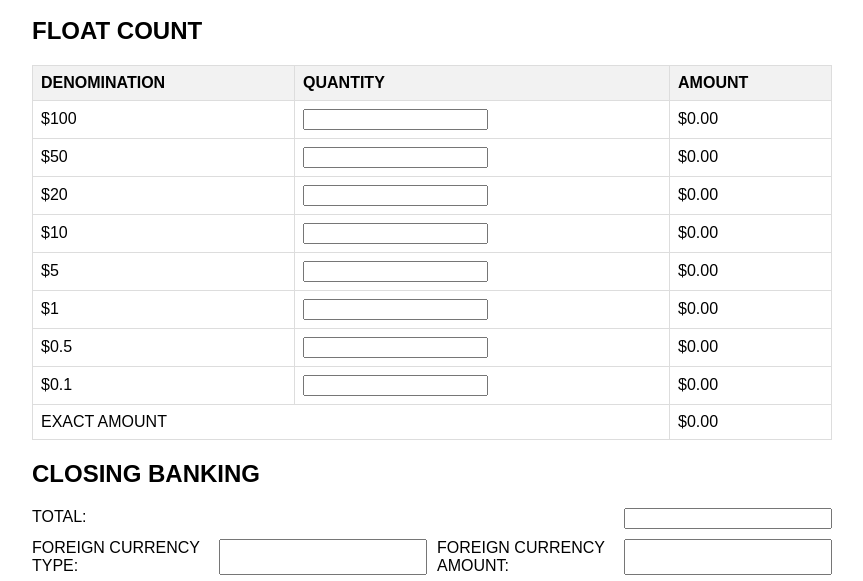
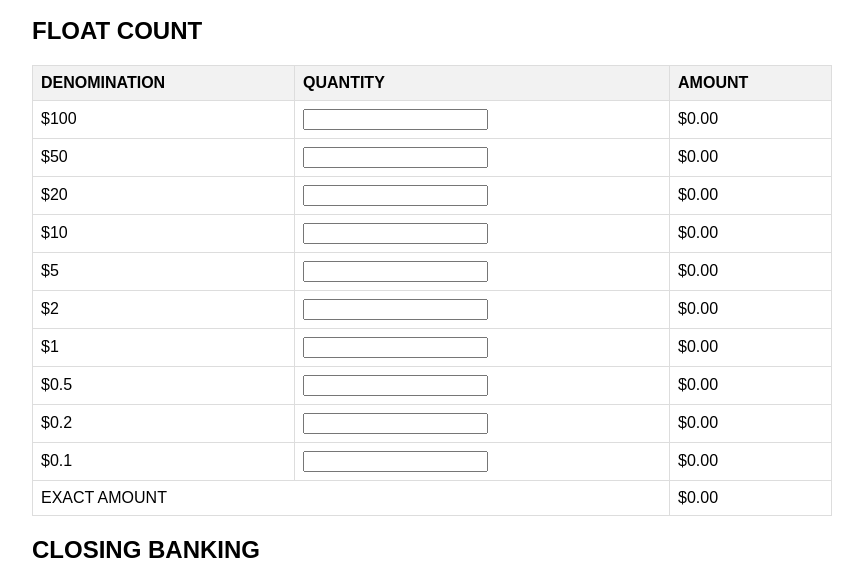
Before and after one commit to Jhurds/daily-float-count, a website: page index.html in a window 1280 px wide. Shown: the part 149-730 px from the top of the page, without its empty margins (208-1071 px from the left). Drawn offline with Linux system fonts and the light colour scheme.

Commit message:
Add missing 2 and 0.2 denomination

```diff
--- a/index.html
+++ b/index.html
@@ -117,14 +117,24 @@
                 <td>$<span class="amount">0.00</span></td>
             </tr>
             <tr>
+                <td>$2</td>
+                <td><input type="number" name="quantity-2" data-denomination="2" class="quantity-input"></td>
+                <td>$<span class="amount">0.00</span></td>
+            </tr>
+            <tr>
                 <td>$1</td>
                 <td><input type="number" name="quantity-1" data-denomination="1" class="quantity-input"></td>
                 <td>$<span class="amount">0.00</span></td>
             </tr>
             <tr>
-                          <tr>
+            <tr>
                 <td>$0.5</td>
                 <td><input type="number" name="quantity-0.5" data-denomination="0.5" class="quantity-input"></td>
+                <td>$<span class="amount">0.00</span></td>
+            </tr>
+            <tr>
+                <td>$0.2</td>
+                <td><input type="number" name="quantity-0.2" data-denomination="0.2" class="quantity-input"></td>
                 <td>$<span class="amount">0.00</span></td>
             </tr>
             <tr>
```
